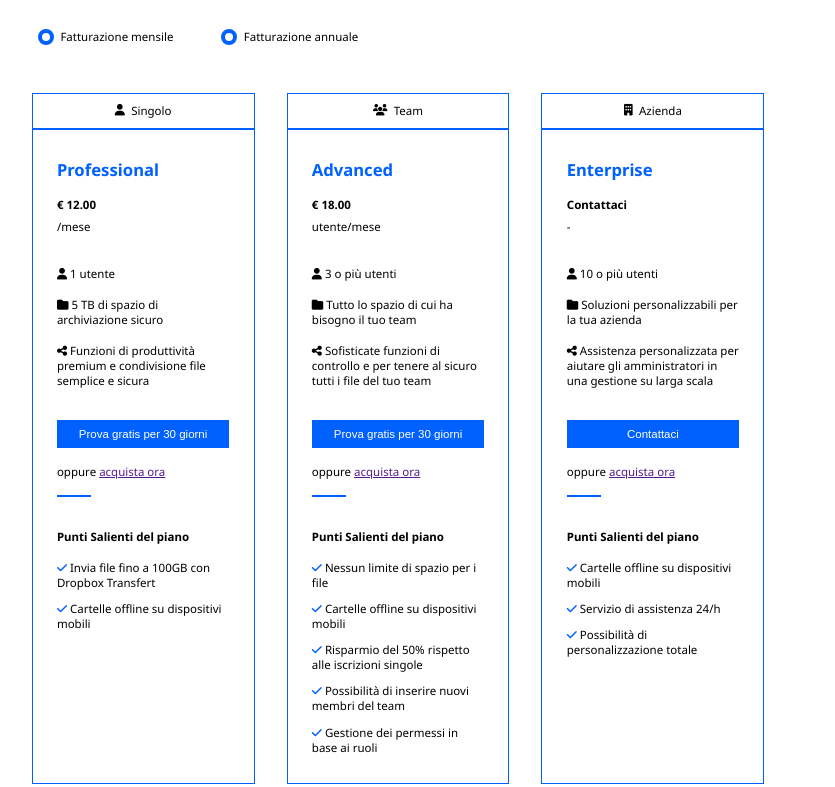
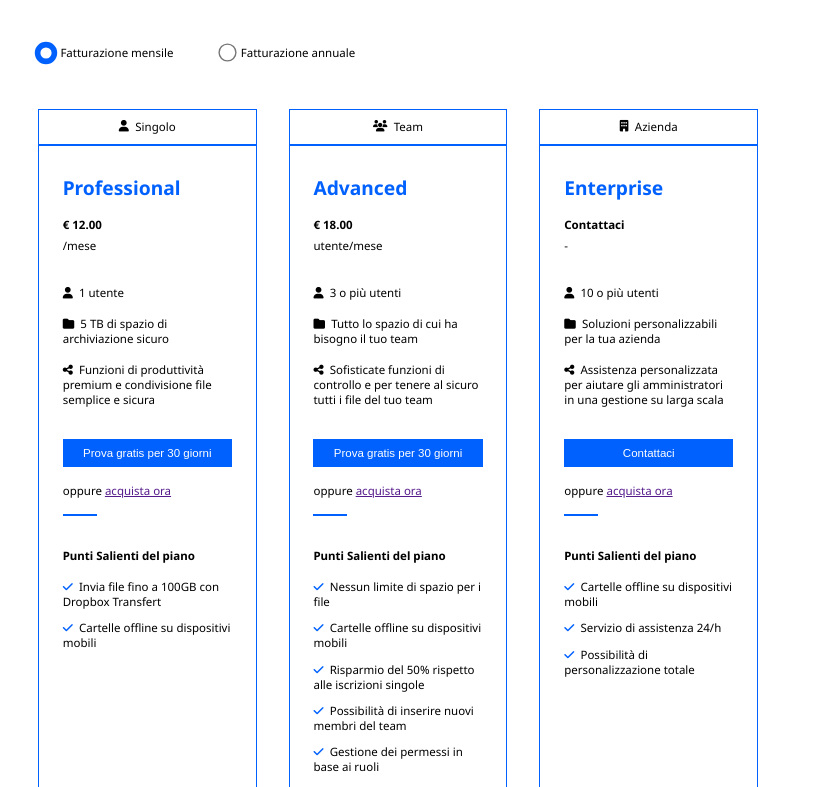
Before and after one commit to nelvison-benedetto/htmlcss-dropbox, a plain HTML site: page index.html in a window 1280 px wide. Shown: the part 758-1545 px from the top of the page, without its empty margins (322-1157 px from the left). Drawn offline with Linux system fonts and the light colour scheme.

Commit message:
project done

```diff
--- a/css/style.css
+++ b/css/style.css
@@ -112,13 +112,14 @@ img{max-width: 100%;}
 .margin-top-4rem{margin-top: 4rem;}
 .m-t-5{margin-top: 5rem;}
 .margin-top-6rem{margin-top: 6rem;}
+.margin-top-7rem{margin-top: 7rem;}
 .m-t-7{margin-top: 7rem;}
 .margin-test{margin: 0 -1rem;}
 .m-b-1{margin-bottom: 1rem;}
 .m-b-1_8{margin-bottom: 1.8rem;}
 .margin-bottom-3rem{margin-bottom: 3rem;}
 .m-b-6{margin-bottom: 6rem;}
-.m--1lr{ margin: 0rem -1.4rem;}
+.m--1lr{ margin: 0rem -1.01rem;}
 
 .py-09ud-08lr{
     padding: 0.9rem 0.8rem;
@@ -129,6 +130,7 @@ img{max-width: 100%;}
 .py-06-ud{padding: 0.6rem 0rem;}
 .py-tb-1_7{padding: 1.7rem 0;}
 .py-tb-3{padding: 3rem 0rem;}
+.py-tb-x{padding: 5.2rem 0rem;}
 .py-l-1_5{padding: 0 0 0 1.5rem;}
 
 .py-tb-1{padding: 1rem 0rem 1rem 0rem;}
@@ -156,6 +158,7 @@ img{max-width: 100%;}
     padding: 0.5rem 1rem;
 }
 .button3{
+    border: 1px white solid;
     color: var(--black);
     background-color: var(--white);
     padding: 0.5rem 1rem;
@@ -182,7 +185,8 @@ img{max-width: 100%;}
         hr{background-color: var(--blue-strong);}
 
     }
-    .radiobutton{border:2px solid var(--blue-strong)}
+    .radiobutton{border:1px solid var(--blue-strong)}
+    .radiobuttongray{border: 1px solid gray;}
     input[type="radio"].radiobutton{
         appearance: none;
         width: 1rem;
@@ -197,7 +201,7 @@ img{max-width: 100%;}
     .hr_little{width: 20%;}
     /* //finish cards */
     .partner_dropbox{
-        padding: 1.7rem 1.2rem;
+        padding: 1.7rem 0.8rem 1.7rem 2.3rem;
     }
     .row_operations{margin: 0 -1rem;}
     .card_operations{ padding: 1rem 1rem; }
--- a/index.html
+++ b/index.html
@@ -13,13 +13,13 @@
 <body id="debug" class="w-100 font-size">
     <header id="app_header" class="">
         <div class="container d-flex flex-row flex-justify-between py-09ud-08lr">
-            <div class="header_left d-flex flex-center-center gap-1rem">
+            <div class="header_left d-flex flex-center-center gap-2rem">
                 <img src="./assets/img/logo-small.png" alt="logo" class="">
                 <span>Perchè Dropbox</span>
                 <span>Funzioni</span>
                 <span>Piani e Prezzi</span>
             </div>
-            <div class="header_right d-flex flex-center-center gap-1rem">
+            <div class="header_right d-flex flex-center-center gap-2rem">
                 <span>Supporto</span>
                 <span>Contatta l'ufficio vendite</span>
                 <span>accedi</span>
@@ -35,23 +35,23 @@
                     <img src="./assets/img/jumbo.png" alt="Proposta per il cliente" class="img_intro_width img_intro_float">
                     <div class="d-flex flex-column gap-1rem">
                         <p>Finalmente tutti i tuoi strumenti, contenuti e collaboratori sono accessibili dallo stesso posto. Dropbox Business è più di uno spazio di archivizione sicuro: è un modo intelligente e integrato per ottimizzare il flusso di lavoro esistente.</p>
-                        <button class="button">Inizia la tua prova gratuita</button>
+                        <button class="button" style="width:80%;">Inizia la tua prova gratuita</button>
                         <span>Annulla in qualsiasi momento</span>
-                        <i class="fa-solid fa-arrow-down arrow_intro margin-top-2rem"></i>
+                        <i class="fa-solid fa-arrow-down arrow_intro margin-top-2rem" style="position:relative;top:1rem;"></i>
                     </div>
                 </div>
             </div>
         </section>
         <section class="w-50 d-flex flex-justify-start">
-            <div class="w-100 container margin-top-6rem">
-                <h1 class="h1_big">Trova il business che fa per te</h1>
+            <div class="w-100 container margin-top-7rem">
+                <h1 class="h1_big">Trova il piano business che fa per te</h1>
                 <span class="radiobuttons d-flex flex-row gap-3rem margin-top-3rem margin-bottom-3rem">
                     <span class="d-flex flex-center-center gap-04rem">
-                        <input type="radio" name="fatturazione" value="mensile" class="radiobutton">
+                        <input type="radio" name="fatturazione" value="mensile" class="radiobutton" style="transform: scale(1.4);">
                         <span>Fatturazione mensile</span>
                     </span>
                     <span class="d-flex flex-center-center gap-04rem">
-                        <input type="radio" name="fatturazione" value="annuale" class="radiobutton">
+                        <input type="radio" name="fatturazione" value="annuale" class="radiobuttongray" style="transform: scale(1.4);">
                         <span>Fatturazione annuale</span>
                     </span>
                 </span>
@@ -67,23 +67,23 @@
                                     </span>
                                     <hr class="border-1-blue">
                                     <div class="py_card_2sect d-flex flex-column gap-1rem">
-                                        <h1 class="h1_card">Professional</h1>
+                                        <h1 class="h1_card" style="font-size:1.2rem;">Professional</h1>
                                         <div class="price d-flex flex-column gap-04rem">
                                             <span><strong>&euro; 12.00</strong></span>
                                             <span>/mese</span>
                                         </div>
                                         <div class="d-flex flex-column gap-1rem py-tb-1">
-                                            <p><i class="fa-solid fa-user"></i> 1 utente</p>
-                                            <p><i class="fa-solid fa-folder"></i> 5 TB di spazio di archiviazione sicuro</p>
-                                            <p><i class="fa-solid fa-share-nodes"></i> Funzioni di produttività premium e condivisione file semplice e sicura</p>
+                                            <p><i class="fa-solid fa-user" style="padding-right:0.2rem;"></i> 1 utente</p>
+                                            <p><i class="fa-solid fa-folder" style="padding-right:0.2rem;"></i> 5 TB di spazio di archiviazione sicuro</p>
+                                            <p><i class="fa-solid fa-share-nodes" style="padding-right:0.2rem;"></i> Funzioni di produttività premium e condivisione file semplice e sicura</p>
                                         </div>
                                         <button class="button">Prova gratis per 30 giorni</button>
                                         <span>oppure <a href="">acquista ora</a></span>
                                         <hr class="hr_little border-1-blue">
                                         <h3 class="py-t-1">Punti Salienti del piano</h3>
                                         <ul class="list_cards d-flex flex-column gap-07">
-                                            <li><i class="fa-solid fa-check color-blue"></i> Invia file fino a 100GB con Dropbox Transfert</li>
-                                            <li><i class="fa-solid fa-check color-blue"></i> Cartelle offline su dispositivi mobili</li>
+                                            <li><i class="fa-solid fa-check color-blue" style="padding-right:0.2rem;"></i> Invia file fino a 100GB con Dropbox Transfert</li>
+                                            <li><i class="fa-solid fa-check color-blue" style="padding-right:0.2rem;"></i> Cartelle offline su dispositivi mobili</li>
                                         </ul>
                                     </div>
                                 </div>
@@ -98,26 +98,26 @@
                                     </span>
                                     <hr class="border-1-blue">
                                     <div class="py_card_2sect d-flex flex-column gap-1rem">
-                                        <h1 class="h1_card">Advanced</h1>
+                                        <h1 class="h1_card" style="font-size:1.2rem;">Advanced</h1>
                                         <div class="price d-flex flex-column gap-04rem">
                                             <span><strong>&euro; 18.00</strong></span>
                                             <span>utente/mese</span>
                                         </div>
                                         <div class="d-flex flex-column gap-1rem py-tb-1">
-                                            <p><i class="fa-solid fa-user"></i> 3 o più utenti</p>
-                                            <p><i class="fa-solid fa-folder"></i> Tutto lo spazio di cui ha bisogno il tuo team</p>
-                                            <p><i class="fa-solid fa-share-nodes"></i> Sofisticate funzioni di controllo e per tenere al sicuro tutti i file del tuo team</p>
+                                            <p><i class="fa-solid fa-user" style="padding-right:0.2rem;"></i> 3 o più utenti</p>
+                                            <p><i class="fa-solid fa-folder" style="padding-right:0.2rem;"></i> Tutto lo spazio di cui ha bisogno il tuo team</p>
+                                            <p><i class="fa-solid fa-share-nodes" style="padding-right:0.2rem;"></i> Sofisticate funzioni di controllo e per tenere al sicuro tutti i file del tuo team</p>
                                         </div>
                                         <button class="button">Prova gratis per 30 giorni</button>
                                         <span>oppure <a href="">acquista ora</a></span>
                                         <hr class="hr_little border-1-blue">
                                         <h3 class="py-t-1">Punti Salienti del piano</h3>
                                         <ul class="list_cards d-flex flex-column gap-07">
-                                            <li><i class="fa-solid fa-check color-blue"></i> Nessun limite di spazio per i file</li>
-                                            <li><i class="fa-solid fa-check color-blue"></i> Cartelle offline su dispositivi mobili</li>
-                                            <li><i class="fa-solid fa-check color-blue"></i> Risparmio del 50% rispetto alle iscrizioni singole</li>
-                                            <li><i class="fa-solid fa-check color-blue"></i> Possibilità di inserire nuovi membri del team</li>
-                                            <li><i class="fa-solid fa-check color-blue"></i> Gestione dei permessi in base ai ruoli</li>
+                                            <li><i class="fa-solid fa-check color-blue" style="padding-right:0.2rem;"></i> Nessun limite di spazio per i file</li>
+                                            <li><i class="fa-solid fa-check color-blue" style="padding-right:0.2rem;"></i> Cartelle offline su dispositivi mobili</li>
+                                            <li><i class="fa-solid fa-check color-blue" style="padding-right:0.2rem;"></i> Risparmio del 50% rispetto alle iscrizioni singole</li>
+                                            <li><i class="fa-solid fa-check color-blue" style="padding-right:0.2rem;"></i> Possibilità di inserire nuovi membri del team</li>
+                                            <li><i class="fa-solid fa-check color-blue" style="padding-right:0.2rem;"></i> Gestione dei permessi in base ai ruoli</li>
                                         </ul>
                                     </div>
                                 </div>
@@ -132,24 +132,24 @@
                                     </span>
                                     <hr class="border-1-blue">
                                     <div class="py_card_2sect d-flex flex-column gap-1rem">
-                                        <h1 class="h1_card">Enterprise</h1>
+                                        <h1 class="h1_card" style="font-size:1.2rem;">Enterprise</h1>
                                         <div class="price d-flex flex-column gap-04rem">
                                             <span><strong>Contattaci</strong></span>
                                             <span>-</span>
                                         </div>
                                         <div class="d-flex flex-column gap-1rem py-tb-1">
-                                            <p><i class="fa-solid fa-user"></i> 10 o più utenti</p>
-                                            <p><i class="fa-solid fa-folder"></i> Soluzioni personalizzabili per la tua azienda</p>
-                                            <p><i class="fa-solid fa-share-nodes"></i> Assistenza personalizzata per aiutare gli amministratori in una gestione su larga scala</p>
+                                            <p><i class="fa-solid fa-user" style="padding-right:0.2rem;"></i> 10 o più utenti</p>
+                                            <p><i class="fa-solid fa-folder" style="padding-right:0.2rem;"></i> Soluzioni personalizzabili per la tua azienda</p>
+                                            <p><i class="fa-solid fa-share-nodes" style="padding-right:0.2rem;"></i> Assistenza personalizzata per aiutare gli amministratori in una gestione su larga scala</p>
                                         </div>
                                         <button class="button">Contattaci</button>
                                         <span>oppure <a href="">acquista ora</a></span>
                                         <hr class="hr_little border-1-blue">
                                         <h3 class="py-t-1">Punti Salienti del piano</h3>
                                         <ul class="list_cards d-flex flex-column gap-07">
-                                            <li><i class="fa-solid fa-check color-blue"></i> Cartelle offline su dispositivi mobili</li>
-                                            <li><i class="fa-solid fa-check color-blue"></i> Servizio di assistenza 24/h</li>
-                                            <li><i class="fa-solid fa-check color-blue"></i> Possibilità di personalizzazione totale</li>
+                                            <li><i class="fa-solid fa-check color-blue" style="padding-right:0.2rem;"></i> Cartelle offline su dispositivi mobili</li>
+                                            <li><i class="fa-solid fa-check color-blue" style="padding-right:0.2rem;"></i> Servizio di assistenza 24/h</li>
+                                            <li><i class="fa-solid fa-check color-blue" style="padding-right:0.2rem;"></i> Possibilità di personalizzazione totale</li>
                                         </ul>
                                     </div>
                                 </div>
@@ -159,12 +159,12 @@
                 </div>
 
                 <div class="container margin-top-2rem">
-                    <div class="col-12 d-flex flex-column border-1-gray">
+                    <div class="col-12 d-flex flex-column border-1-blue">
                         <span class="d-flex flex-center-center gap-04rem py-06-ud">
                             <i class="fa-solid fa-building"></i>
                             <span>Team</span>
                         </span>
-                        <hr>
+                        <hr class="border-1-blue">
                         <div class="d-flex flex-row py-tb-1_7">
                             <div class="col-8 d-flex flex-column gap-07 py-l-1_5">
                                 <h1>Enterprise</h1>
@@ -184,7 +184,7 @@
                         <div class="col-5 partner_dropbox d-flex flex-column gap-1rem">
                             <h1>Entra in contatto con un partner Dropbox</h1>
                             <p>Trova un partner Dropbox e HelloSign di fiducia. Ottieni le soluzioni e i servizi necessari per raggiungere i tuoi obbiettivi aziendali, tra cui implementazione, integrazione, gestione e supporto continui.</p>
-                            <span><button class="button2">Trova un partner</button></span>
+                            <span style="margin-top: 1.03rem;"><button class="button2">Trova un partner</button></span>
                         </div>
                     </div>
                     <div class="col-12 m-t-5">
@@ -234,8 +234,8 @@
                             </div>
                         </div>
                     </div>
-                    <div class="col-8 margin-top-2rem margin-bottom-3rem d-flex flex-column gap-07">
-                        <h1 class="h1_big py-b-1">Più di 500.000 team utilizzano Dropbox Business</h1>
+                    <div class="col-8 d-flex flex-column gap-07" style="margin: 8rem 0rem 7rem 0rem;">
+                        <h1 class="h1_big " style="padding-bottom:2rem;">Più di 500.000 team utilizzano Dropbox Business</h1>
                         <a href="">Scopri di più sui nostri clienti</a>
                     </div>
                 </div>
@@ -283,7 +283,7 @@
                 </div>
             </div>
         </section>
-        <section class="w-100 bg-azure d-flex flex-center-center py-tb-3">
+        <section class="w-100 bg-azure d-flex flex-center-center py-tb-x">
             <div class="container col-12 d-flex flex-row flex-justify-center flex-wrap">
                 <h1 class="h1_big col-3 c-brown">Porta Dropbox Business nella tua azienda.</h1>
                 <div class="col-3 position-relative"><button class="button3 position-absolute right">Inizia la tua prova gratuita</button></div>
@@ -293,11 +293,11 @@
             <div class="col-6 m-t-7 m-b-6 d-flex flex-column gap-2rem">
                 <h1 class="h1_big py-b-1">Domande frequenti</h1>
                 <hr>
-                <span class="d-flex flex-row flex-align-center gap-2rem"><h1>Qual'è la differenza tra Dropbox Business Standart e Dropbox Business Advanced?</h1><i class="fa-solid fa-caret-down arrow_FAQ"></i></span>
+                <span class="" style="display:flex;flex-direction:row;align-items:center;justify-content:space-between;"><h3>Qual'è la differenza tra Dropbox Business Standart e Dropbox Business Advanced?</h3><i class="fa-solid fa-chevron-down" style="padding-right: 2.1rem;"></i></span>
                 <hr>
-                <span class="d-flex flex-row flex-align-center gap-2rem"><h1>Qual'è la differenza tra Dropbox Business Standart e Dropbox Business Advanced?</h1><i class="fa-solid fa-caret-down arrow_FAQ"></i></span>
+                <span style="display:flex;flex-direction:row;align-items:center;justify-content:space-between;"><h3>Qual'è la differenza tra Dropbox Business Standart e Dropbox Business Advanced?</h3><i class="fa-solid fa-chevron-down" style="padding-right: 2.1rem;"></i></span>
                 <hr>
-                <span class="d-flex flex-row flex-align-center gap-2rem"><h1>Qual'è la differenza tra Dropbox Business Standart e Dropbox Business Advanced?</h1><i class="fa-solid fa-caret-down arrow_FAQ"></i></span>
+                <span style="display:flex;flex-direction:row;align-items:center;justify-content:space-between;"><h3>Qual'è la differenza tra Dropbox Business Standart e Dropbox Business Advanced?</h3><i class="fa-solid fa-chevron-down" style="padding-right: 2.1rem;"></i></span>
                 <hr>
             </div>
         </section>
@@ -356,8 +356,8 @@
                     </ul>
                 </div>
             </div>
-            <div class="col-7 py-b-3">
-                <hr class="hr_little_footer m-b-1_8">
+            <div class="col-7 " style="padding: 1.8rem 0 3rem 0;">
+                <hr class="hr_little_footer " style="margin-bottom: 2rem;">
                 <span class="d-flex flex-align-center d-flex flex-row gap-04rem">
                     <i class="fa-solid fa-earth-americas"></i>
                     <span>Italiano</span>
```
Also changed, not shown: 1 other file.
